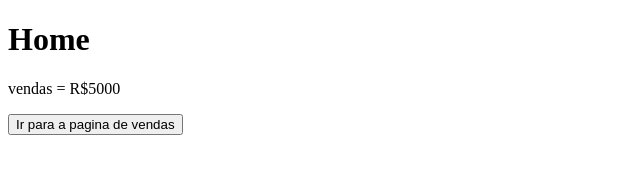
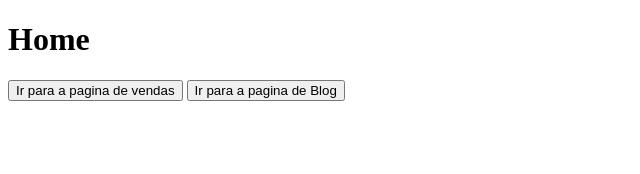
Before and after one commit to GuilermeFontenele/AulaGitHub, a plain HTML site: page index.html in a window 1280 px wide. Shown: the whole page, without its empty margins (0-640 px from the left). Drawn offline with Linux system fonts and the light colour scheme.

Commit message:
ultima alteração

```diff
--- a/index.html
+++ b/index.html
@@ -7,7 +7,7 @@
 </head>
 <body>
     <h1>Home</h1>
-    <p>vendas = R$5000</p>
     <a href="vendas.html"><button>Ir para a pagina de vendas</button></a>
+    <a href="blog.html"><button>Ir para a pagina de Blog</button></a>
 </body>
 </html>
```
Also changed, not shown: vendas.html (+1 -0 lines).
